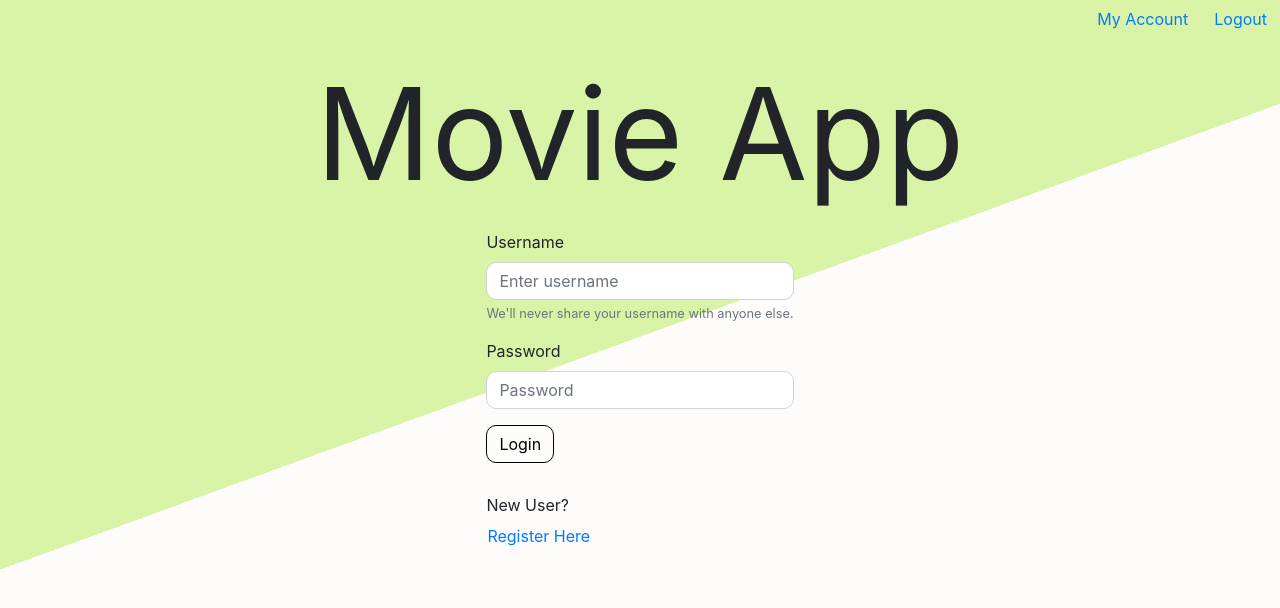
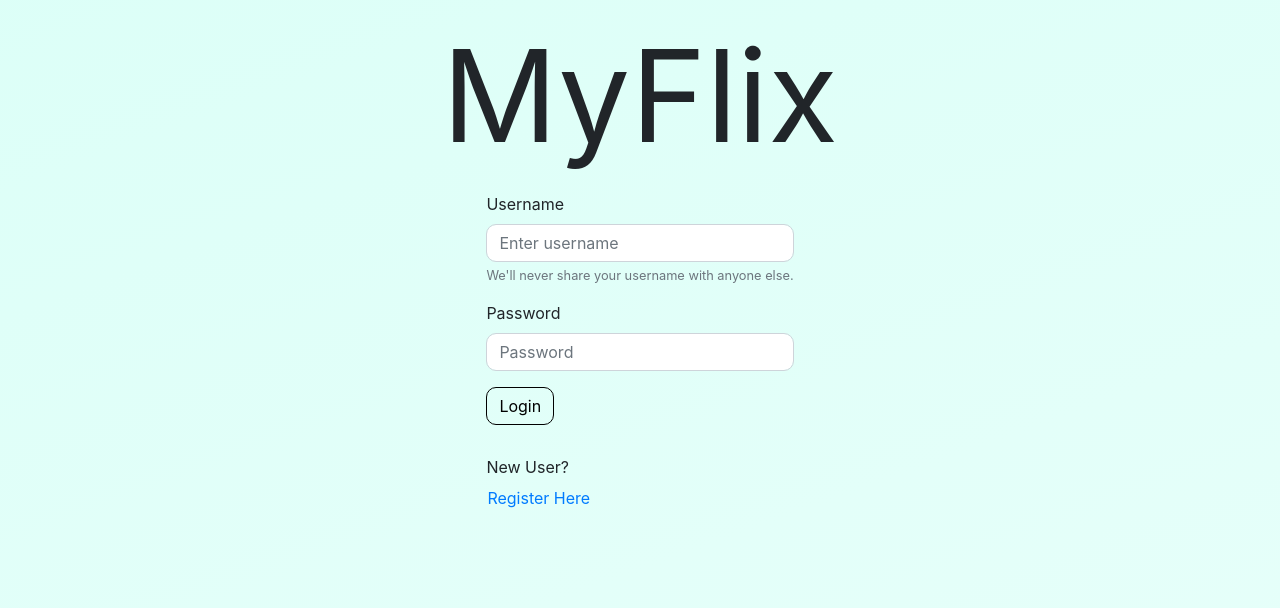
Before and after one commit to Trevor2492/myFlix-client, a React (Vite) app: page / in a window 1280 px wide. Shown: the top 608 px of the page. Built offline with nearby package versions, Linux system fonts and the light colour scheme.

Commit message:
updated birthdate syntax and added conditional rendering for the header. Updated app name.

```diff
--- a/package.json
+++ b/package.json
@@ -7,9 +7,9 @@
     "passport-jwt": "^4.0.0",
     "passport-local": "^1.0.0",
     "prop-types": "^15.7.2",
-    "react": "^17.0.1",
+    "react": "^17.0.2",
     "react-bootstrap": "^1.4.0",
-    "react-dom": "^17.0.1",
+    "react-dom": "^17.0.2",
     "react-redux": "^7.2.2",
     "react-router-dom": "^5.2.0",
     "redux": "^4.0.5",
--- a/src/components/login-view/login-view.jsx
+++ b/src/components/login-view/login-view.jsx
@@ -27,7 +27,7 @@ export function LoginView(props) {
 
 	return(
 		<div>
-			<div className="login-view_header">Movie App</div>
+			<div className="login-view_header">MyFlix</div>
 			<Form className="login-form">
 				<Form.Group controlId="formBasicEmail">
 					<Form.Label>Username</Form.Label>
--- a/src/components/main-view/main-view.jsx
+++ b/src/components/main-view/main-view.jsx
@@ -101,12 +101,14 @@ export class MainView extends React.Component {
 			<div>
 
 				<Router>
+					{localStorage.user &&
 						<nav className="nav">
 							<Link to='/users/:Username'>
 								<Button className="nav-item" variant="link">My Account</Button>
 							</Link>
 							<Button className="nav-item" variant="link" onClick={() => this.logOut()}>Logout</Button>
 						</nav>
+					}
 
 					<div className="main-view">
 						<Route exact path="/" render={() => {
--- a/src/components/main-view/main-view.scss
+++ b/src/components/main-view/main-view.scss
@@ -3,7 +3,7 @@ body {
   background-repeat: no-repeat;
   background-attachment: fixed;
   background-color: #ffffff;
-  background-image: linear-gradient(160deg, #beeb6593 45%, #fdfcfb 45%);
+  background-image: linear-gradient(160deg, #c3fff293, #c3fff267);
 }
 
 .main-view {
--- a/src/components/profile-view/profile-view.jsx
+++ b/src/components/profile-view/profile-view.jsx
@@ -44,7 +44,7 @@ class ProfileView extends React.Component {
           Username: res.data.Username,
           Password: res.data.Password,
           Email: res.data.Email,
-          Birthday: res.data.Birthday,
+          Birthday: res.data.Birthday.slice(0, 10),
           FavoriteMovies: res.data.FavoriteMovies,
         });
       })
```
Also changed, not shown: 3 other files (tests, documents, lock files or other folders). Lines whose indentation alone changed are shown as unchanged.
